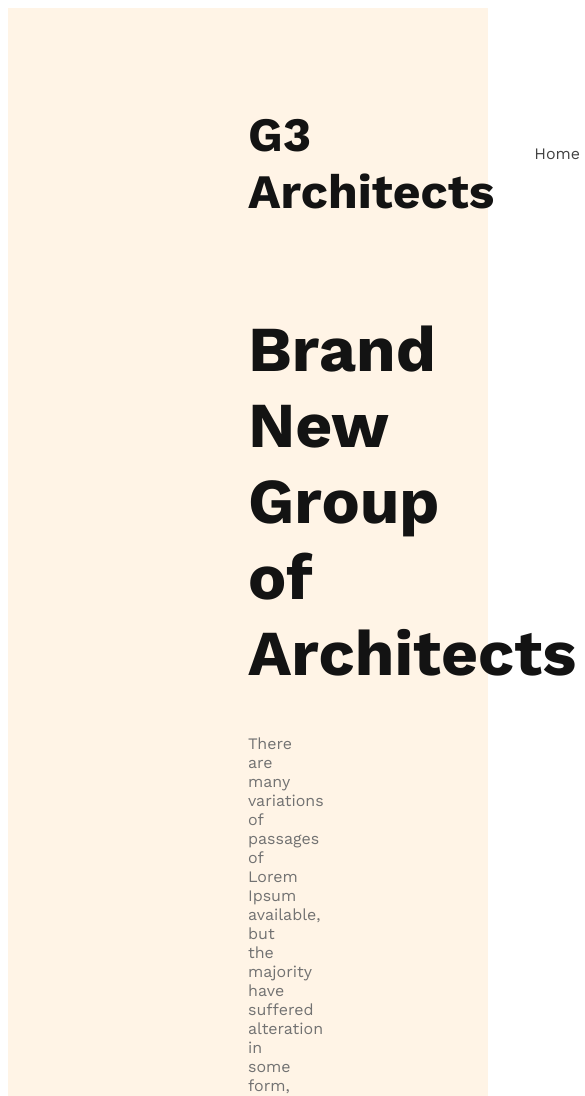
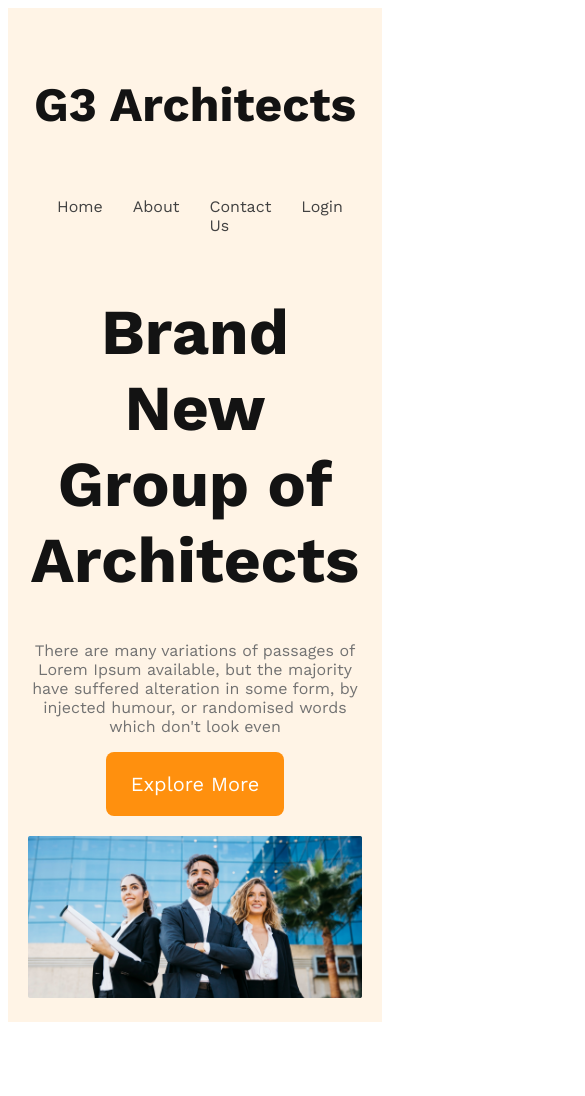
Before and after one commit to Nandidipto/G3-Architects, a plain HTML site: page index.html in a window 390 px wide. Shown: the top 1096 px of the page, 585 px wide, since content can reach past the window. After the commit the page ends 1030 px from the top, so only its background shows below. Drawn offline with nearby package versions, Linux system fonts and the light colour scheme.

Commit message:
responsive done

```diff
--- a/index.html
+++ b/index.html
@@ -23,7 +23,7 @@
                 <li><a href="">Login</a></li>
             </ul>
         </nav>
-        <div>
+        <div class="banner">
             <div class="banner-content">
                 <h1 class="banner-title">Brand New Group of Architects </h1>
                 <p class="banner-des">There are many variations of passages of Lorem Ipsum available, but the majority
--- a/styles/architect.css
+++ b/styles/architect.css
@@ -2,7 +2,16 @@
 *{
     font-family: 'Work Sans', sans-serif;
 }
-
+.btn-primary{
+    color: #FFF;
+    font-size: 20px;
+    color: #FFF;
+    border-radius: 8px;
+    background: #FF900E;
+    padding: 20px 25px;
+    border: none;
+    cursor: pointer;
+}
 /* header styles */
 header{
     background: rgba(255, 144, 14, 0.10);
@@ -50,3 +59,27 @@ nav li a{
     color: #727272;
     font-size: 1rem;
 }
+.banner img{
+    margin-top: 20px;
+    width: 100%;
+}
+/* responsive styles */
+/* small devices */
+@media screen and (max-width: 576px) {
+    header{
+        padding: 20px;
+    }
+    nav{
+        flex-direction: column;
+    }
+}
+/* medium devices */
+@media screen and (min-width: 576px) and (max-width: 960px) {
+    header{
+        padding: 50px;
+    }
+    nav{
+        flex-direction: column;
+    }
+
+}
```
